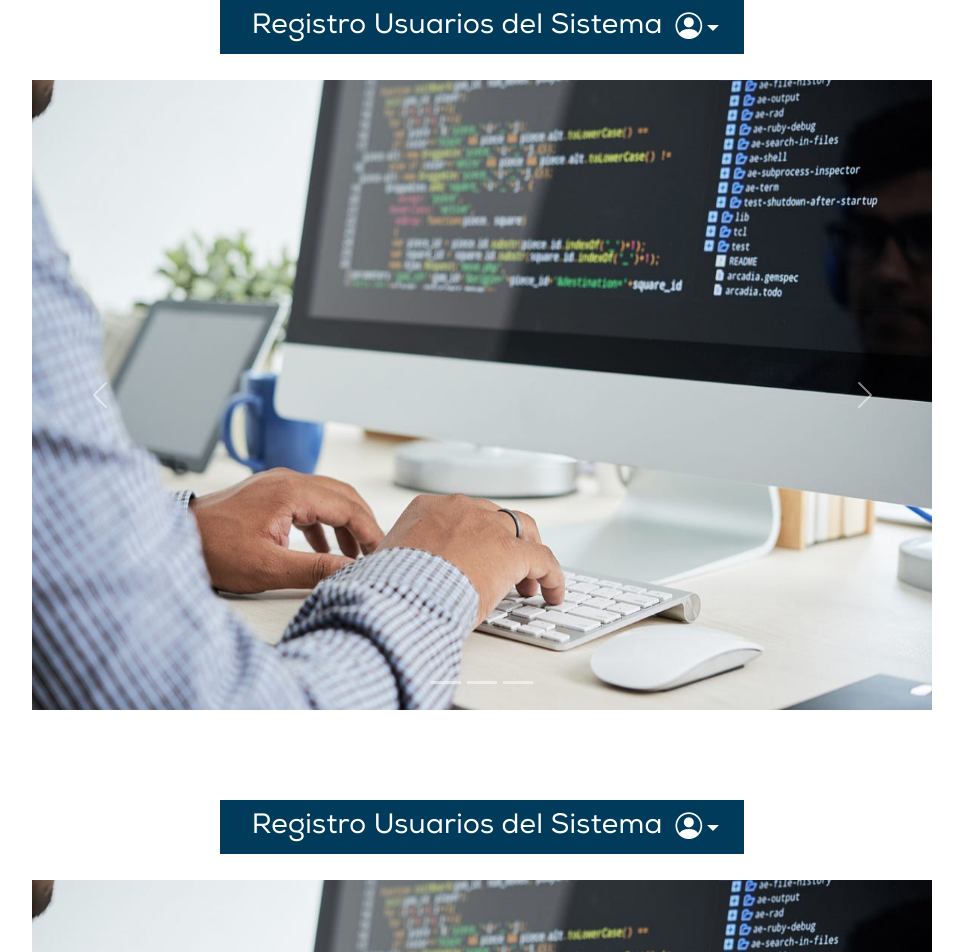
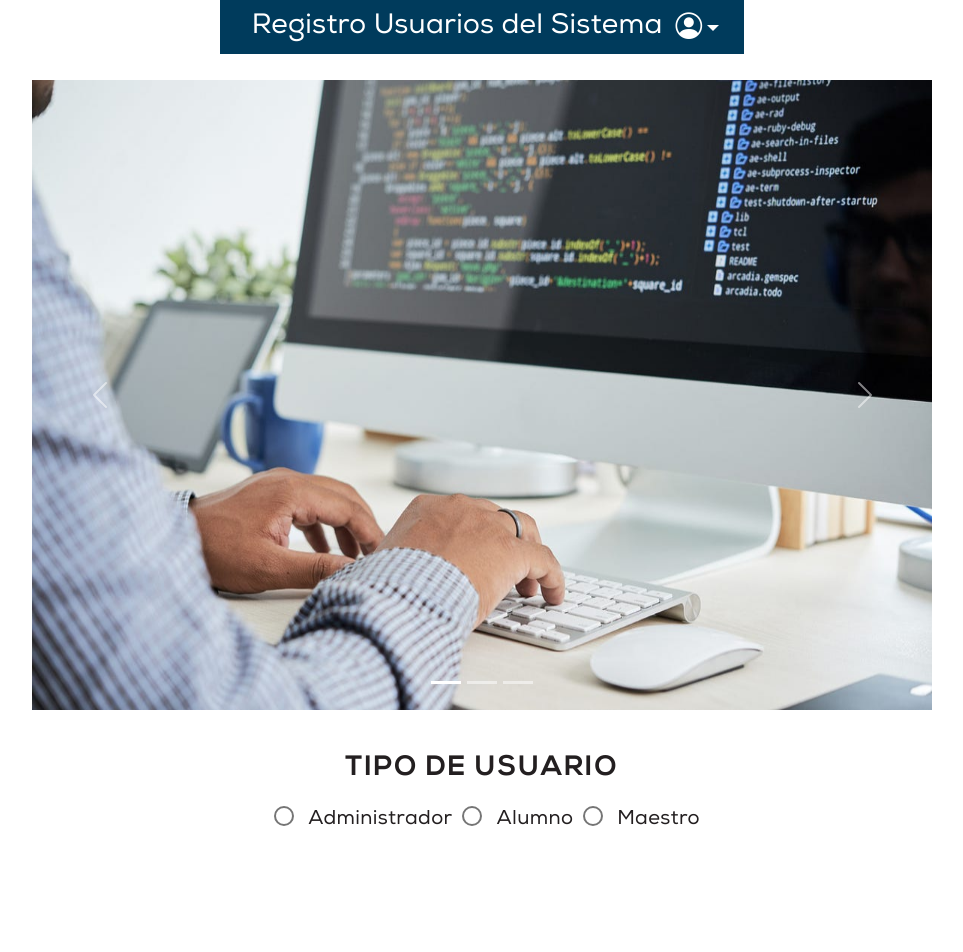
Before and after one commit to JonatanBadillo/App-Web-FCC, an Angular app in the folder computacion-webapp/: page /registro-usuarios in a window 1280 px wide. Shown: the top 952 px of the page, without its empty margins (158-1121 px from the left). After the commit the page ends 844 px from the top, so only its background shows below. Built offline with nearby package versions, Linux system fonts and the light colour scheme.

Commit message:
Actualizar pantalla de registro con componente de selección de tipo de usuario

```diff
--- a/computacion-webapp/src/app/screens/registro-screen/registro-screen.component.html
+++ b/computacion-webapp/src/app/screens/registro-screen/registro-screen.component.html
@@ -1,42 +1,4 @@
 <div class="wrapper">
-  <div class="section-registro">
-    <div class="header-registro">
-      <!-- Inyectamos el componente Navbar -->
-      <app-navbar [tipo]="tipo"></app-navbar>
-    </div>
-    <div class="body-registro">
-      <!-- Slider de Imagenes -->
-      <section class="slider">
-        <div id="carouselExampleIndicators" class="carousel slide" data-bs-ride="true">
-          <div class="carousel-indicators">
-            <button type="button" data-bs-target="#carouselExampleIndicators" data-bs-slide-to="0"></button>
-            <button type="button" data-bs-target="#carouselExampleIndicators" data-bs-slide-to="1"></button>
-            <button type="button" data-bs-target="#carouselExampleIndicators" data-bs-slide-to="2"></button>
-          </div>
-          <div class="carousel-inner">
-            <div class="carousel-item active">
-              <img src="/assets/images/carousel_1.jpeg" class="d-block img-slider" alt="...">
-            </div>
-            <div class="carousel-item">
-              <img src="/assets/images/carousel_2.jpeg" class="d-block img-slider" alt="...">
-            </div>
-            <div class="carousel-item">
-              <img src="/assets/images/carousel_3.jpeg" class="d-block img-slider" alt="...">
-            </div>
-          </div>
-          <button class="carousel-control-prev" type="button" data-bs-target="#carouselExampleIndicators" data-bs-slide="prev">
-            <span class="carousel-control-prev-icon" aria-hidden="true"></span>
-            <span class="visually-hidden">Previous</span>
-          </button>
-          <button class="carousel-control-next" type="button" data-bs-target="#carouselExampleIndicators" data-bs-slide="next">
-            <span class="carousel-control-next-icon" aria-hidden="true"></span>
-            <span class="visually-hidden">Next</span>
-          </button>
-        </div>
-      </section>
-    </div>
-  </div>
-</div><div class="wrapper">
   <div class="section-registro">
     <div class="header-registro">
       <!-- Inyectamos el componente navbar -->
@@ -71,6 +33,25 @@
           </button>
         </div>
       </section>
+      <section class="rol-user">
+        <div class="container">
+          <!-- Radio buttons -->
+          <div class="row mt-5" style="text-align: center;">
+            <div class="form-group col-12">
+              <label class="title-user" for="tipo_usuario">Tipo de usuario</label>
+            </div>
+          </div>
+          <div class="row mt-3" style="text-align: center;">
+            <div class="form-group col-12">
+              <mat-radio-group [(ngModel)]="user.tipo_usuario" (change)="radioChange($event)">
+                <mat-radio-button value="administrador">Administrador</mat-radio-button>
+                <mat-radio-button value="alumno">Alumno</mat-radio-button>
+                <mat-radio-button value="maestro">Maestro</mat-radio-button>
+              </mat-radio-group>
+            </div>
+          </div>
+        </div>
+      </section>
 
     </div>
   </div>
--- a/computacion-webapp/src/app/screens/registro-screen/registro-screen.component.ts
+++ b/computacion-webapp/src/app/screens/registro-screen/registro-screen.component.ts
@@ -1,4 +1,5 @@
 import { Component } from '@angular/core';
+import { MatRadioChange } from '@angular/material/radio';
 
 @Component({
   selector: 'app-registro-screen',
@@ -7,4 +8,10 @@ import { Component } from '@angular/core';
 })
 export class RegistroScreenComponent {
   public tipo:string = "registro-usuarios";
+  public user:any = {};
+
+  public radioChange(event:MatRadioChange){
+
+  }
+
 }
```
